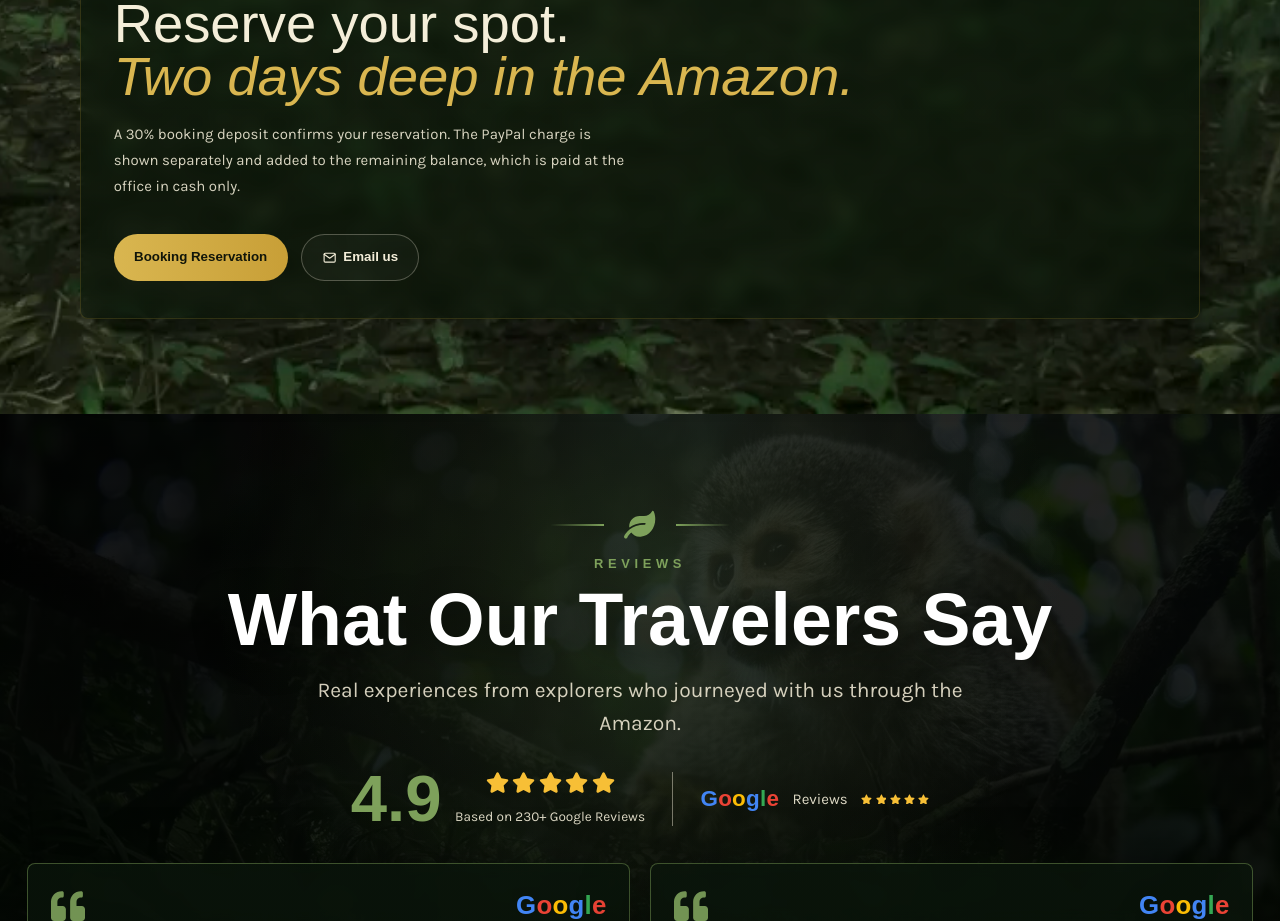
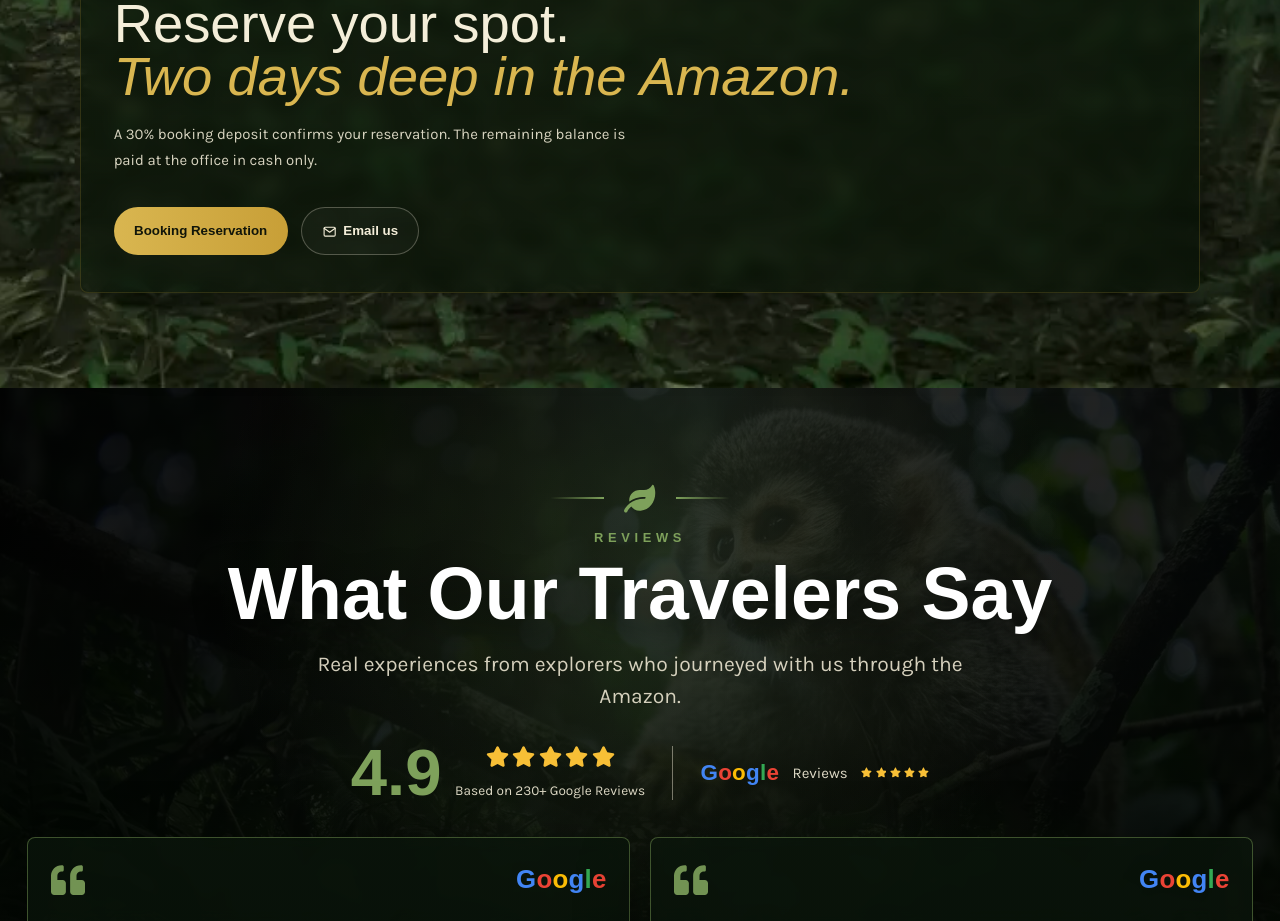
Before and after one commit to sachin9272/EGJ, a React (Vite) app in the folder egjFrontEnd/: page /tour/2-days-1-night in a window 1280 px wide. Shown: the part 2400-3321 px from the top of the page. Built offline with nearby package versions, Linux system fonts and the light colour scheme; no server answers; a web font is replaced by a local one.

Commit message:
Remove paypal text

```diff
--- a/egjFrontEnd/src/pages/TwoDaysOneNight.jsx
+++ b/egjFrontEnd/src/pages/TwoDaysOneNight.jsx
@@ -138,7 +138,7 @@ function TwoDaysOneNight() {
         <motion.section className={page.cta_section} initial={{ opacity: 0, y: 30 }} whileInView={{ opacity: 1, y: 0 }} viewport={{ once: true, margin: "-10%" }} transition={{ duration: 0.6, ease: "easeOut" }}>
           <p className={page.section_label}>READY WHEN YOU ARE</p>
           <h2>Reserve your spot.<span>Two days deep in the Amazon.</span></h2>
-          <p className={page.cta_copy}>A 30% booking deposit confirms your reservation. The PayPal charge is shown separately and added to the remaining balance, which is paid at the office in cash only.</p>
+          <p className={page.cta_copy}>A 30% booking deposit confirms your reservation. The remaining balance is paid at the office in cash only.</p>
           <div className={page.hero_actions}>
             <button className={page.primary_button} onClick={openModal}>Booking Reservation</button>
             <a className={page.secondary_button} href={socialLinks.email} target="_blank" rel="noopener noreferrer"><FiMail /> Email us</a>
```
